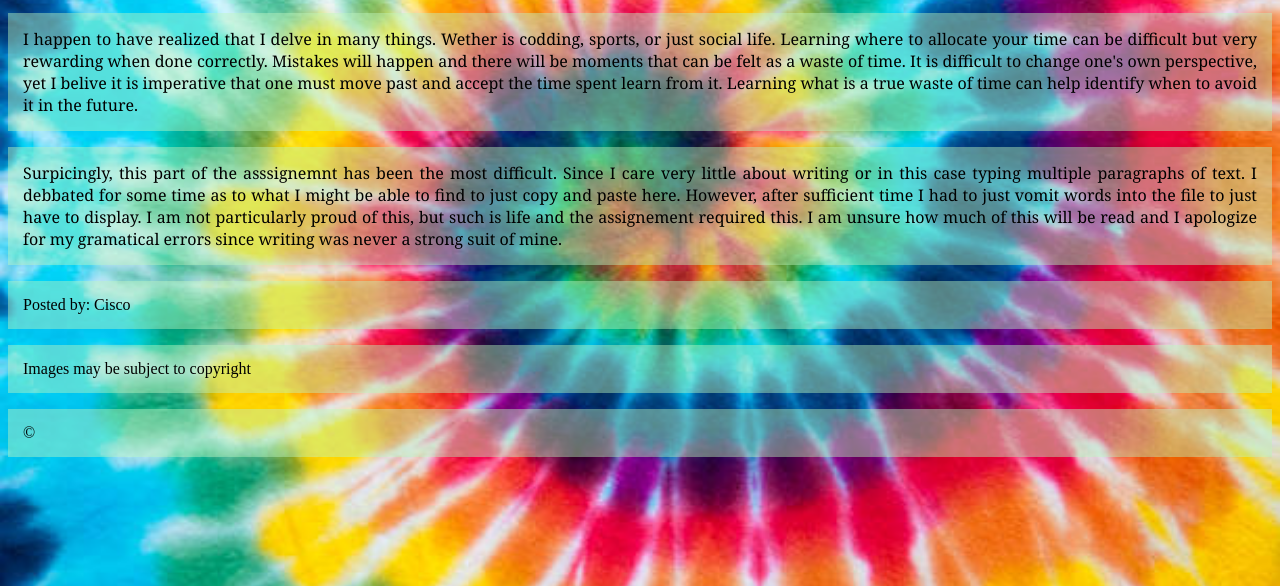
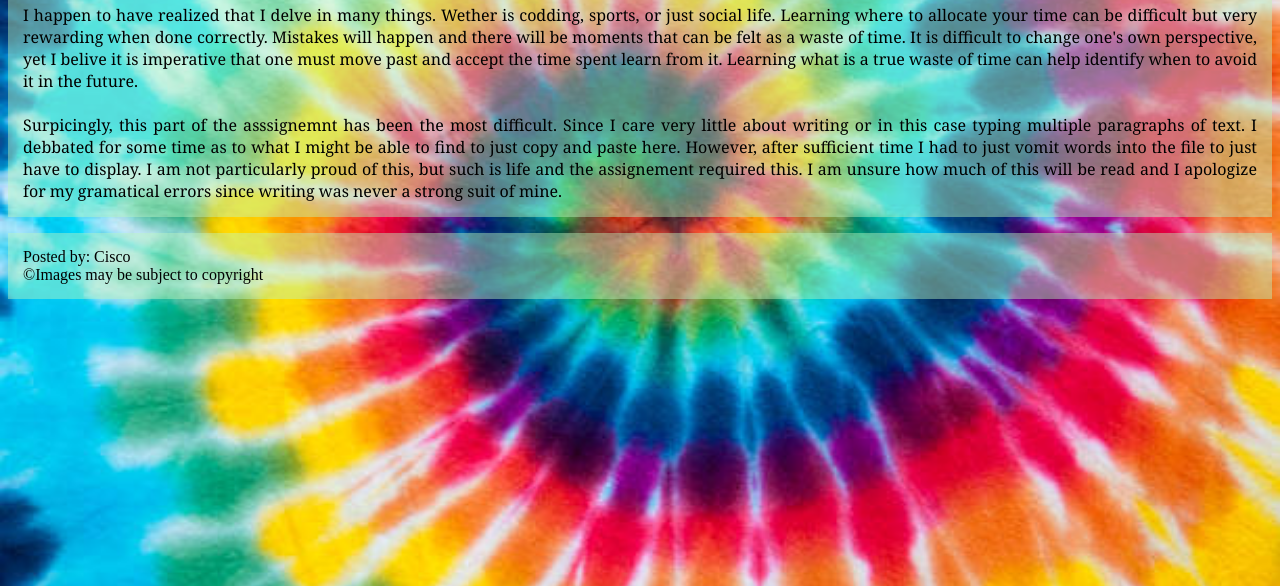
Before and after one commit to Cisco89/html-me-something, a plain HTML site: page index.html in a window 1280 px wide. Shown: the part 214-800 px from the top of the page. Drawn offline with Linux system fonts and the light colour scheme.

Commit message:
Fixed some basic formating

```diff
--- a/index.html
+++ b/index.html
@@ -20,15 +20,15 @@
 						much like to continue learning new things. At this moment I am working on learning as much
 						as I can about web development from this class. While attending this class I have also found
 						I do not have as much free time as I expected.
-						</p>
-						<p>
+						<br/>
+						<br/>
 						I happen to have realized that I delve in many things. Wether is codding, sports, or just social life.
 						Learning where to allocate your time can be difficult but very rewarding when done correctly. Mistakes
 						will happen and there will be moments that can be felt as a waste of time. It is difficult to change
 						one's own perspective, yet I belive it is imperative that one must move past and accept the time spent
 						learn from it. Learning what is a true waste of time can help identify when to avoid it in the future.
-						</p>
-						<p>
+						<br/>
+						<br/>
 						Surpicingly, this part of the asssignemnt has been the most difficult. Since I care very little about
 						writing or in this case typing multiple paragraphs of text. I debbated for some time as to what I might
 						be able to find to just copy and paste here. However, after sufficient time I had to just vomit words
@@ -41,8 +41,9 @@
 			</main>
     </body>
 		<footer>
-			<p>Posted by: Cisco</p>
-			<p>Images may be subject to copyright</p>
-			<p>&copy;</p>
+			<p>
+				Posted by: Cisco<br/>
+				&copy;Images may be subject to copyright
+			</p>
 		</footer>
 </html>
```
